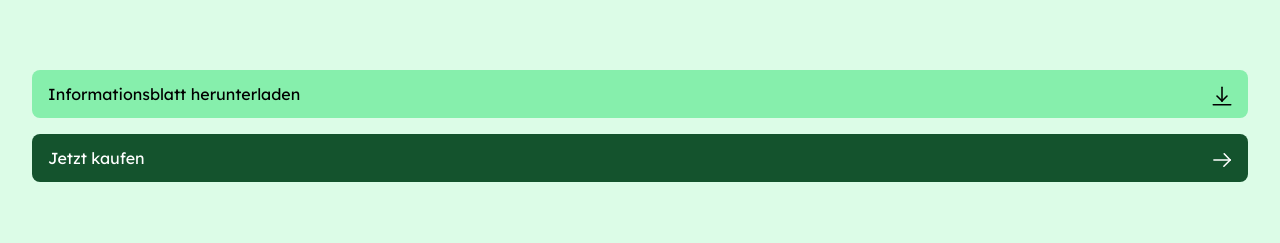
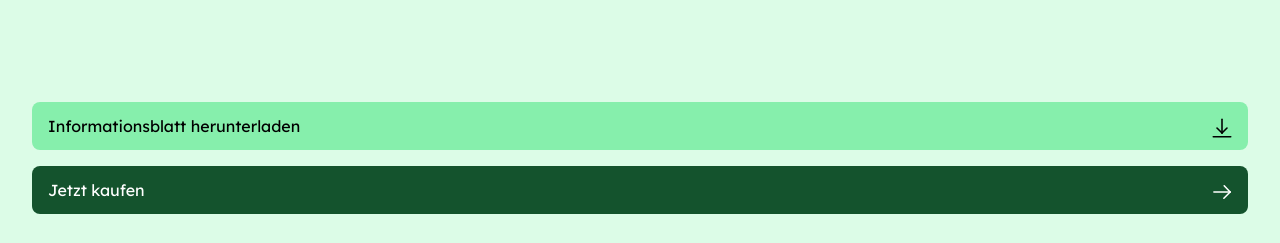
Before and after one commit to taavirubenhagen/Hoffmanns-Schuppen, a SvelteKit app: page /investor-relations in a window 1280 px wide. Shown: the part 554-797 px from the top of the page. Built offline with nearby package versions, Linux system fonts and the light colour scheme; some icons are missing.

Commit message:
Untitled

```diff
--- a/src/routes/investor-relations/+page.svelte
+++ b/src/routes/investor-relations/+page.svelte
@@ -29,7 +29,7 @@
                 Die genauen Konditionen, die mit dem Aktienkauf einhergehen, findest du auf dem Informationsblatt.
             </SmallParagraph>
         </div>
-        <div class='mb-8 w-full flex flex-col gap-4'>
+        <div class='mb-0 w-full flex flex-col gap-4'>
             <!--TODO: PNG -> PDF-->
             <Button secondary download onClick={() => window.location.href = '/investor-relations/bedingungen/Bedingungen.pdf'}>
                 Informationsblatt herunterladen
```
